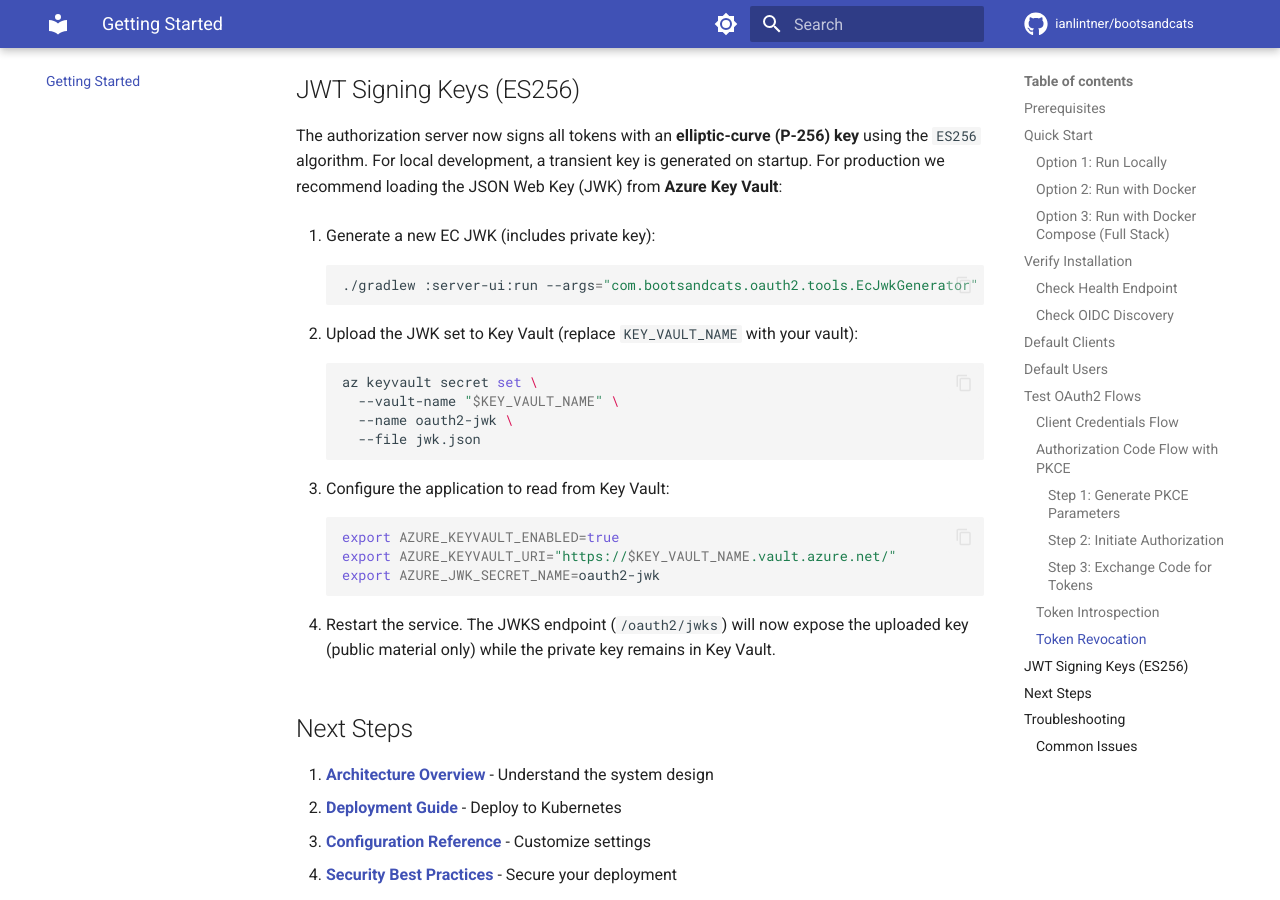
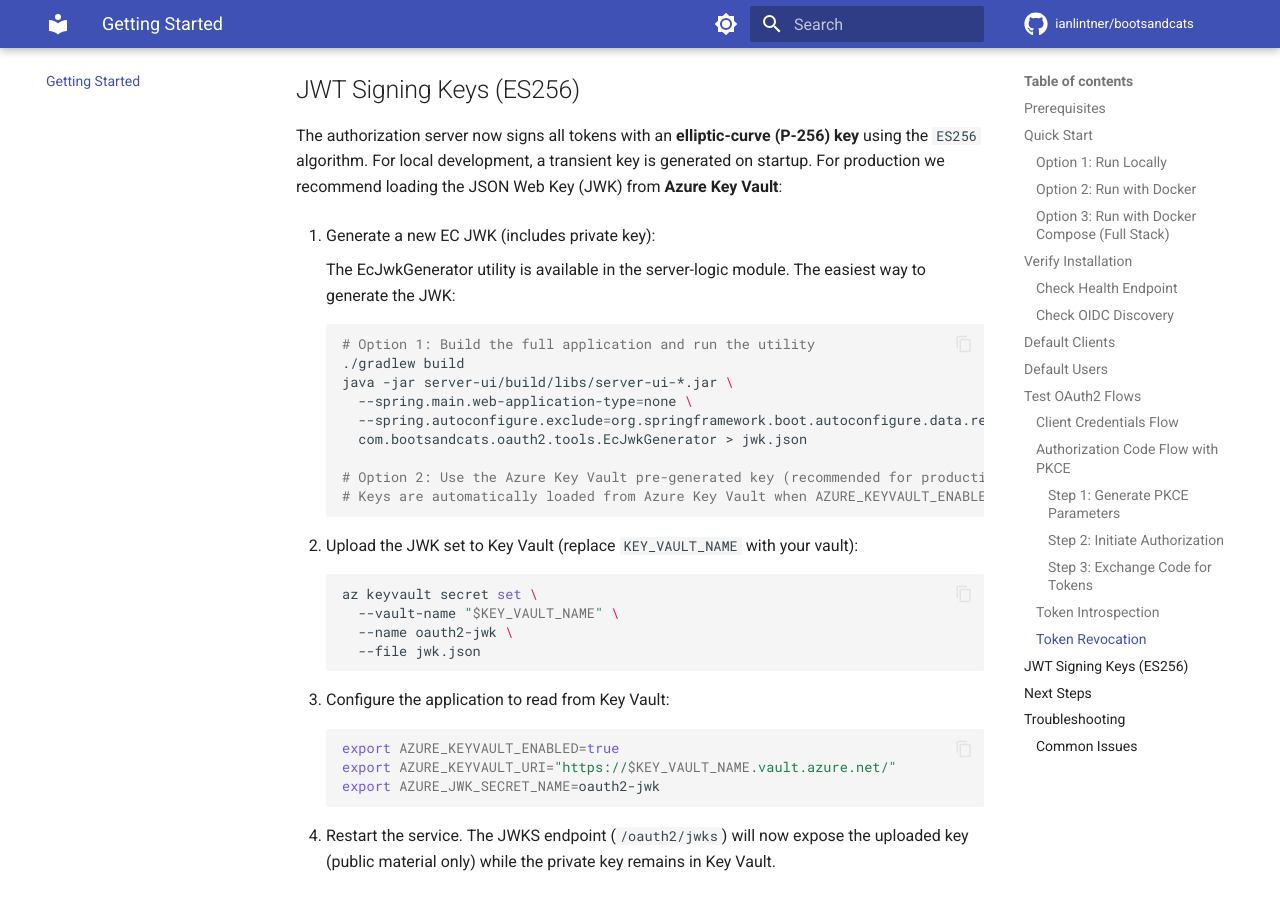
Before and after one commit to ianlintner/bootsandcats, an MkDocs documentation site: the page built from docs/getting-started.md, in a window 1280 px wide and 900 px high, scrolled down 4708 px. Built offline with MkDocs 1.6.1 and Material for MkDocs 9.7.7, drawn with Linux system fonts in a browser that asks for light colours; comment, search, counter and statistics services are not loaded; the version menu is left out.

Commit message:
Fix JWK generator command syntax for Gradle
Co-authored-by: ianlintner <500914+ianlintner@users.noreply.github.com>

````diff
--- a/docs/getting-started.md
+++ b/docs/getting-started.md
@@ -211,8 +211,18 @@ loading the JSON Web Key (JWK) from **Azure Key Vault**:
 
 1. Generate a new EC JWK (includes private key):
 
+    The EcJwkGenerator utility is available in the server-logic module. The easiest way to generate the JWK:
+
     ```bash
-    ./gradlew :server-ui:run --args="com.bootsandcats.oauth2.tools.EcJwkGenerator" -q > jwk.json
+    # Option 1: Build the full application and run the utility
+    ./gradlew build
+    java -jar server-ui/build/libs/server-ui-*.jar \
+      --spring.main.web-application-type=none \
+      --spring.autoconfigure.exclude=org.springframework.boot.autoconfigure.data.redis.RedisAutoConfiguration \
+      com.bootsandcats.oauth2.tools.EcJwkGenerator > jwk.json
+
+    # Option 2: Use the Azure Key Vault pre-generated key (recommended for production)
+    # Keys are automatically loaded from Azure Key Vault when AZURE_KEYVAULT_ENABLED=true
     ```
 
 2. Upload the JWK set to Key Vault (replace `KEY_VAULT_NAME` with your vault):
````
Also changed, not shown: docs/deployment/azure.md (+8 -1 lines).
